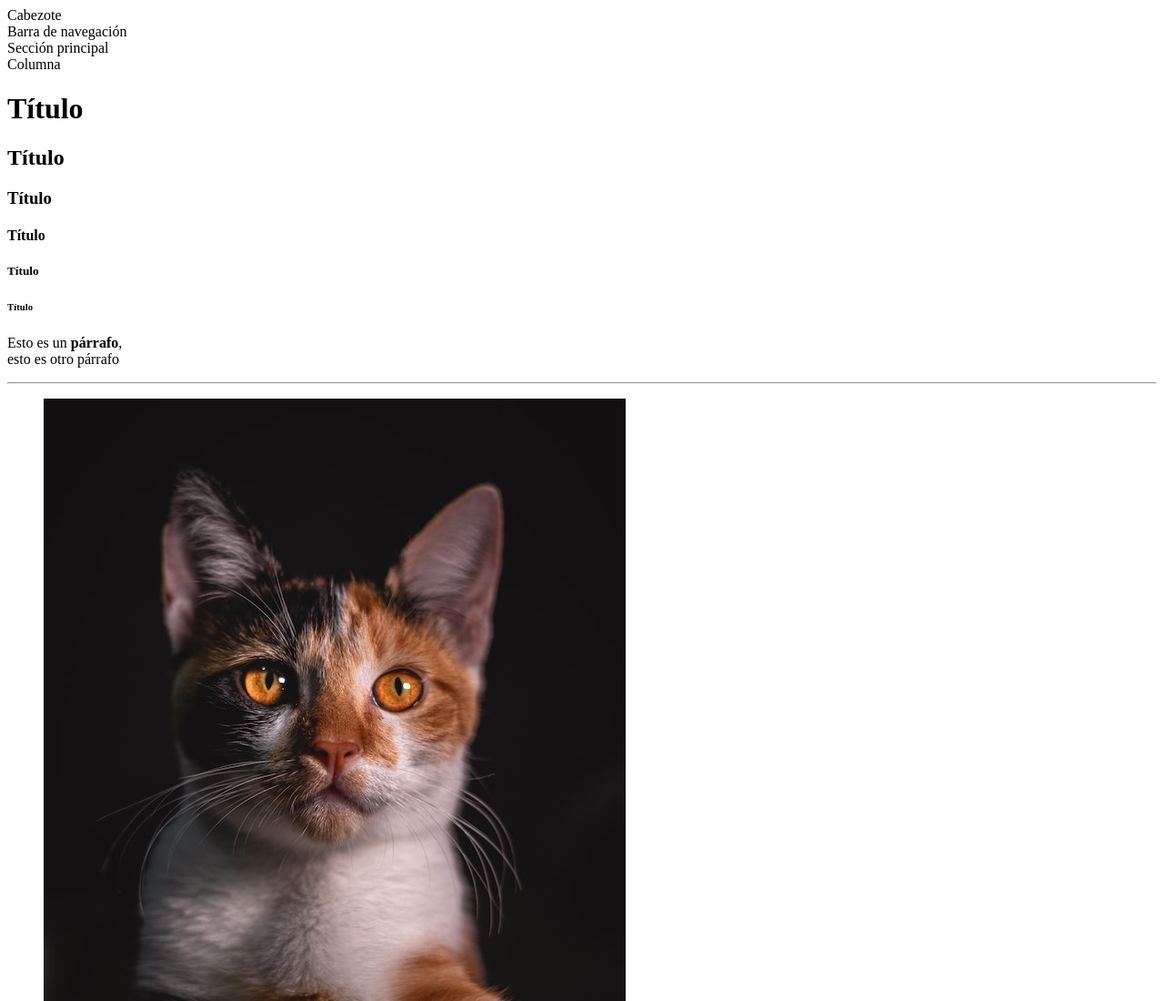
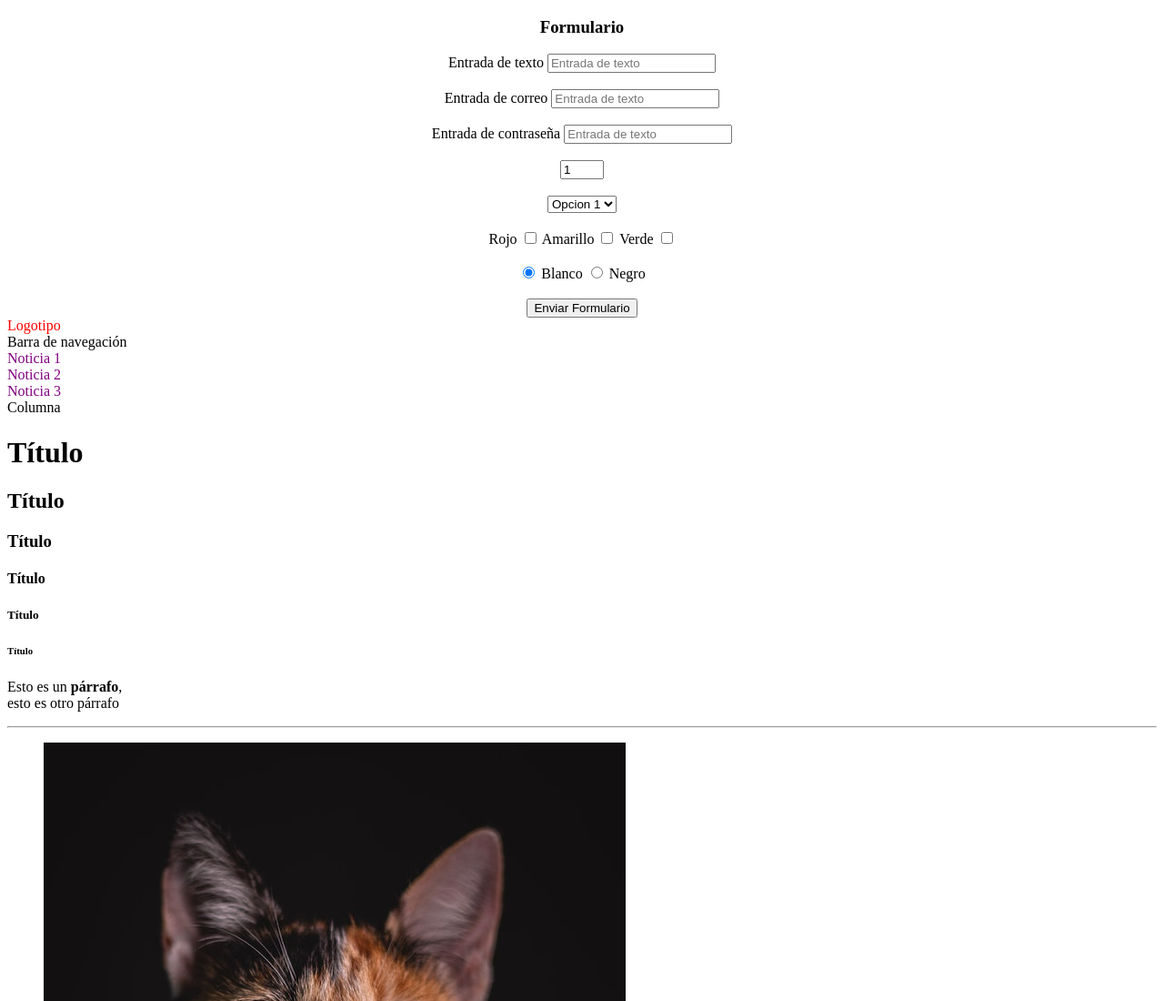
Before and after one commit to KevinVelasquezIES/segundoHTML, a plain HTML site: page index.html in a window 1280 px wide. Shown: the top 1100 px of the page at 91% size. Drawn offline with Linux system fonts and the light colour scheme.

Commit message:
Version 0.1.1 finalizado la creacion del HTML

```diff
--- a/index.html
+++ b/index.html
@@ -2,6 +2,7 @@
 <html lang="en">
   <head>
     <!---->
+    <link rel="stylesheet" href="style.css" />
     <meta charset="UTF-8" />
     <meta name="author" content="Tutoriales a tu alcance" />
     <meta name="description" content="Sitio de prueba inicial HTML" />
@@ -10,9 +11,88 @@
     <link rel="stylesheet" href="" />
   </head>
   <body>
-    <header>Cabezote</header>
+    <center>
+      <h3>Formulario</h3>
+      <form action="">
+        <label for="texto">Entrada de texto</label>
+        <input
+          id="texto"
+          type="text"
+          placeholder="Entrada de texto"
+          value=""
+          required
+        />
+
+        <br />
+        <br />
+
+        <label for="correo">Entrada de correo</label>
+        <input
+          id="correo"
+          type="email"
+          placeholder="Entrada de texto"
+          value=""
+          required
+        />
+
+        <br />
+        <br />
+
+        <label for="pass">Entrada de contraseña</label>
+        <input
+          id="pass"
+          type="password"
+          placeholder="Entrada de texto"
+          value=""
+          required
+        />
+
+        <br />
+        <br />
+
+        <input type="number" value="1" min="0" max="3" />
+        <br />
+        <br />
+        <select name="" id="">
+          <option value="">Opcion 1</option>
+          <option value="">Opcion 2</option>
+          <option value="">Opcion 3</option>
+        </select>
+
+        <br />
+
+        <br />
+        <label for="rojo">Rojo</label>
+        <input type="checkbox" id="rojo" />
+        <label for="amarillo">Amarillo</label>
+        <input type="checkbox" id="amarillo" />
+        <label for="verde">Verde</label>
+        <input type="checkbox" id="verde" />
+
+        <br />
+        <br />
+
+        <input type="radio" id="blanco" name="radio" checked />
+        <label for="blanco">Blanco</label>
+        <input type="radio" id="negro" name="radio" />
+        <label for="negro">Negro</label>
+
+        <br />
+        <br />
+
+        <input type="submit" value="Enviar Formulario" />
+      </form>
+    </center>
+
+    <header>
+      <div id="logotipo">Logotipo</div>
+    </header>
     <nav>Barra de navegación</nav>
-    <aside>Sección principal</aside>
+    <aside>
+      <div class="noticias">Noticia 1</div>
+      <div class="noticias">Noticia 2</div>
+      <div class="noticias">Noticia 3</div>
+    </aside>
     <article>Columna</article>
     <h1>Título</h1>
     <h2>Título</h2>
--- /dev/null
+++ b/style.css
@@ -0,0 +1,7 @@
+#logotipo {
+  color: red;
+}
+
+.noticias {
+  color: purple;
+}
```
